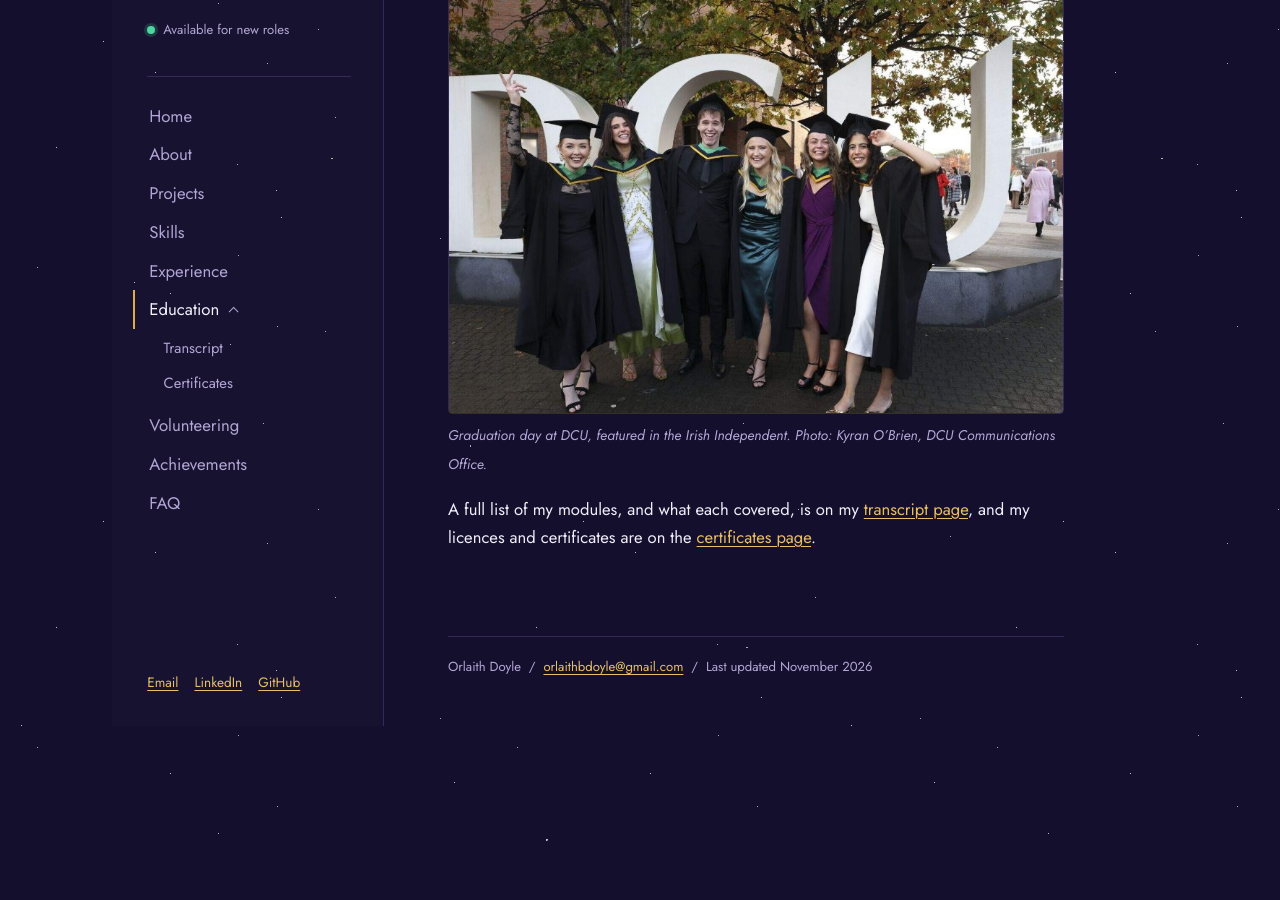
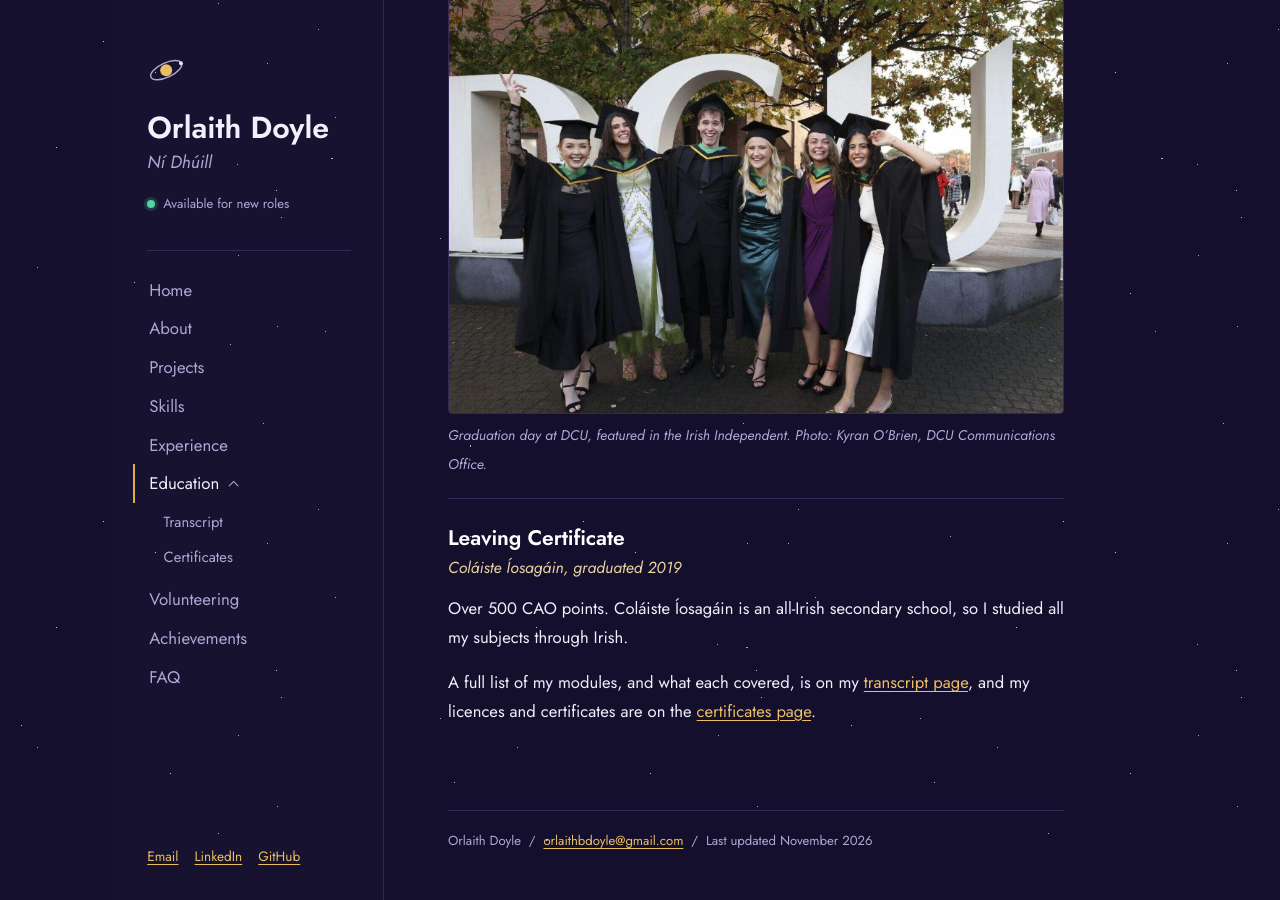
Before and after one commit to orlaithdoyle/orlaithdoyle.github.io, a Jekyll site: the page built from education.md, in a window 1280 px wide and 900 px high, scrolled down 563 px. Built offline with Jekyll 4.4.1, drawn with Linux system fonts in a browser that asks for light colours; before the commit the page ends 1289 px from its top, so only the background shows below that.

Commit message:
Add secondary education: Coláiste Íosagáin, Leaving Certificate

```diff
--- a/education.md
+++ b/education.md
@@ -20,4 +20,9 @@ Second Class Honours, Grade 1. Final year thesis on modelling orbits and launch
 ![Graduating from DCU with classmates](photos/dcu-graduation.jpg)
 *Graduation day at DCU, featured in the Irish Independent. Photo: Kyran O'Brien, DCU Communications Office.*
 
+### Leaving Certificate
+*Coláiste Íosagáin, graduated 2019*
+
+Over 500 CAO points. Coláiste Íosagáin is an all-Irish secondary school, so I studied all my subjects through Irish.
+
 A full list of my modules, and what each covered, is on my [transcript page](transcript.html), and my licences and certificates are on the [certificates page](certificates.html).
```
Also changed, not shown: about.md (+1 -1 lines).
